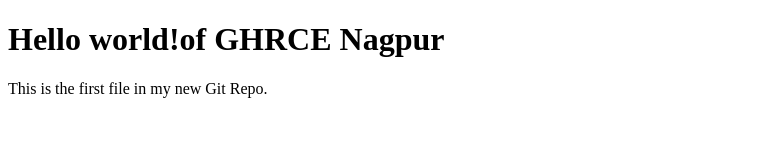
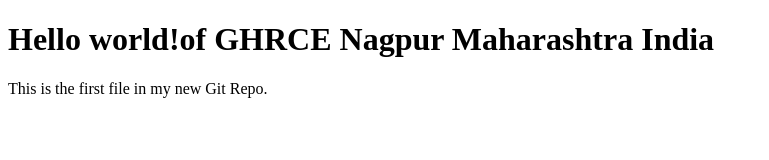
Before and after one commit to girishtalmale/basic, a plain HTML site: page index.html in a window 1280 px wide. Shown: the whole page, without its empty margins (0-769 px from the left). Drawn offline with Linux system fonts and the light colour scheme.

Commit message:
Updated index.html. added state and country

```diff
--- a/index.html
+++ b/index.html
@@ -5,7 +5,7 @@
 </head>
 <body>
 
-<h1>Hello world!of GHRCE Nagpur</h1>
+<h1>Hello world!of GHRCE Nagpur Maharashtra India</h1>
 <p>This is the first file in my new Git Repo.</p>
 
 </body>
```
